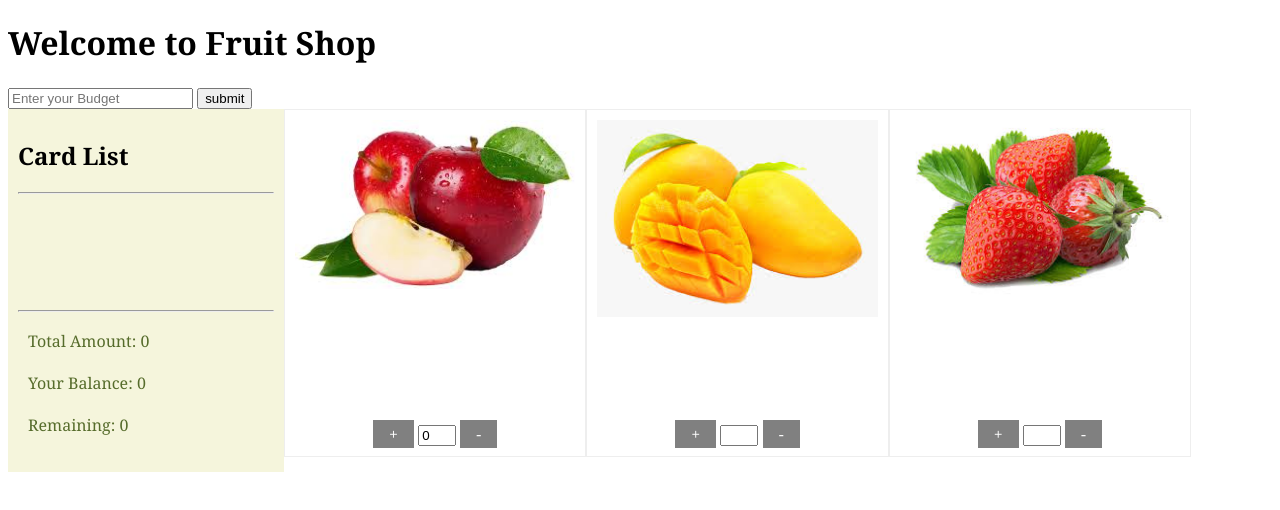
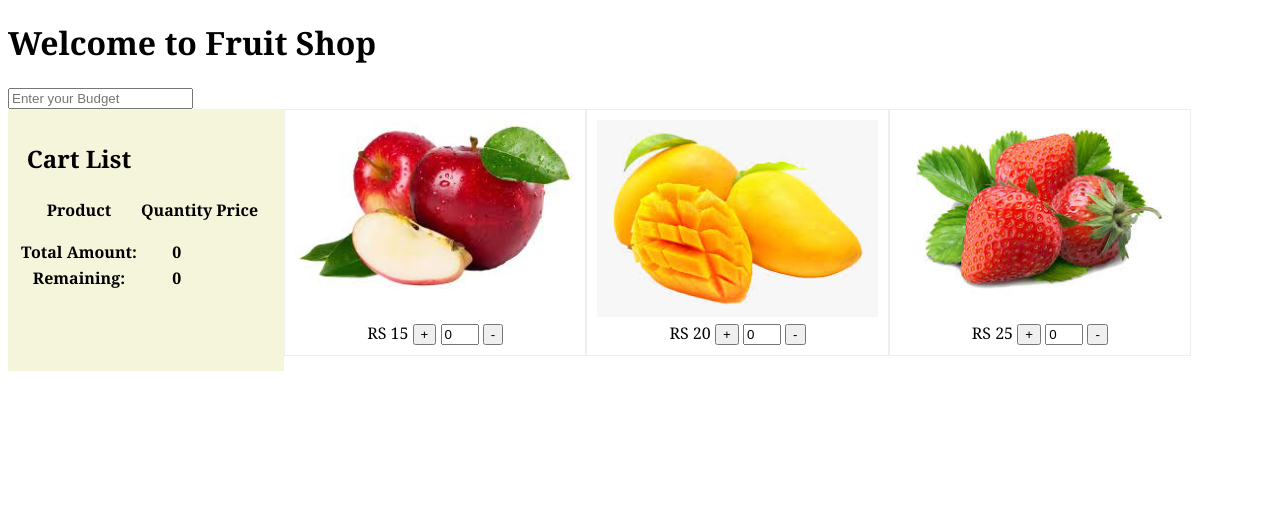
Before and after one commit to Mahnoor-Naeem/js-fruitshop, a plain HTML site: page index.html in a window 1280 px wide. Drawn offline with Linux system fonts and the light colour scheme.

Commit message:
Updated File

```diff
--- a/index.html
+++ b/index.html
@@ -5,7 +5,7 @@
     <meta charset="UTF-8">
     <meta name="viewport" content="width=device-width, initial-scale=1.0">
     <link rel="stylesheet" href="style.css">
-    <script src="script.js"></script>
+    <script src="app.js"></script>
     <title>Fruit shop</title>
 </head>
 
@@ -29,67 +29,108 @@
 
     <div class="header">
 
-        <div>
             <!-- <label for="input">Enter Your Budget</label> -->
             <input type="number" value="" name="" id="input-budget" placeholder="Enter your Budget">
-            <button onclick="balanceSubmit()">submit</button>
-        </div>
+            <!-- <button onclick="balanceSubmit()">submit</button> -->
 
     </div>
     <main>
         <div class="main">
-
+            <!-- Side Bar -->
             <aside class="side-bar">
                 <!-- ul>li*5>a{some link}      short end-->
-                <ul>
-                    <li>
-                        <h1>Card List</h1>
-                    </li>
-                    <hr>
-                    <li><a> </a></li>
-                    <li><a> </a></li>
-                    <li><a> </a></li>
-                    <li><a> </a></li>
-                    <li><a> </a></li>
-                    <hr>
-                    <li><a>Total Amount: <span> 0</span></a></li>
-                    <li><a>Your Balance: <span id="bal"> 0</span></a></li>
-                    <li><a>Remaining: <span id="total-price"> 0</span></a></li>
-                </ul>
+
+                <table>
+                    <thead>
+                        <tr><th><h1>Cart List</h1></th></tr>
+                        <tr>
+                            <th>Product</th>
+                            <th>Quantity</th>
+                            <th>Price</th>
+                        </tr>
+                    </thead>
+                    <tbody>
+                        <tr>
+                            <th></th>
+                            <th></th>
+                            <th></th>
+                        </tr>
+                        <tr>
+                            <th></th>
+                            <th></th>
+                            <th></th>
+                        </tr>
+                        <tr>
+                            <th></th>
+                            <th></th>
+                            <th></th>
+                        </tr>
+                        <tr>
+                            <th></th>
+                            <th></th>
+                            <th></th>
+                        </tr>
+                    </tbody>
+                    <tfoot>
+                        <tr>
+                            <th>Total Amount:</th>
+                            <th> <span id="tot-purch-amount"> 0</span></th>
+                        </tr>
+                        <tr>
+                            <th>Remaining: </th>
+                            <th><span id="remain-balance"> 0</span></th>
+                        </tr>
+                    </tfoot>
+                </table>
+
+                    <!-- <hr>    -->
+                    <!-- <hr> -->
+                    <!-- <li><a>Total Amount: <span id="tot-purch-amount"> 0</span></a></li> -->
+                    <!-- <li><a>Your Balance: <span id="init-balance"> 0</span></a></li> -->
+                    <!-- <li><a>Remaining: <span id="remain-balance"> 0</span></a></li> -->
                 <!-- <img src="image/aside-background.jpg" alt=""> -->
             </aside>
 
+            <!-- Right div -->
             <div class="product-container">
                 <div class="product-box">
                     <div class="product-img">
                         <img src="image/apple.jpg" alt="">
                     </div>
                     <div class="action-button">
-                        <a href="" onclick="addApple()">+</a>
-                        <input type="number" id="show-number" value="0">
-                        <a href="" onclick="quantitySub()">-</a>
+                        <span>RS 15 </span>
+                        <button  onclick="addApple()" id="add-item-apple">+</button>
+                        <input type="number" id="display-quantity-apple" value="0">
+                        <button onclick="subApple()" id="sub-item-apple">-</button>
                     </div>
                 </div>
+
                 <div class="product-box">
                     <div class="product-img">
                         <img src="image/mango.jpg" alt="">
                     </div>
                     <div class="action-button">
-                        <a href="" onclick="quantityAdd()">+</a>
-                        <input type="text">
-                        <a href="" onclick="quantitySub()">-</a>
+                        <span>RS 20 </span>
+                        <button  onclick="addMango()" id="add-item-mango">+</button>
+                        <input type="number" id="display-quantity-mango" value="0">
+                        <button onclick="subMango()" id="sub-item-mango">-</button>
                     </div>
                 </div>
+
                 <div class="product-box">
                     <div class="product-img">
                         <img src="image/strawberries.jpg" alt="">
                     </div>
                     <div class="action-button">
-                        <a href="" onclick="quantityAdd()">+</a>
-                        <input type="text">
-                        <a href="" onclick="quantitySub()">-</a>
+                        <span>RS 25 </span>
+                        <button  onclick="addCherry()" id="add-item-cherry">+</button>
+                        <!-- <a href="" onclick="quantityAdd()">+</a> -->
+                        <input type="number" id="display-quantity-cherry" value="0">
+                        <button onclick="subCherry()" id="sub-item-cherry" >-</button>
+                        <!-- <a href="" onclick="quantitySub()">-</a> -->
                     </div>
                 </div>
+
             </div>
         </div>
     </main>
```
